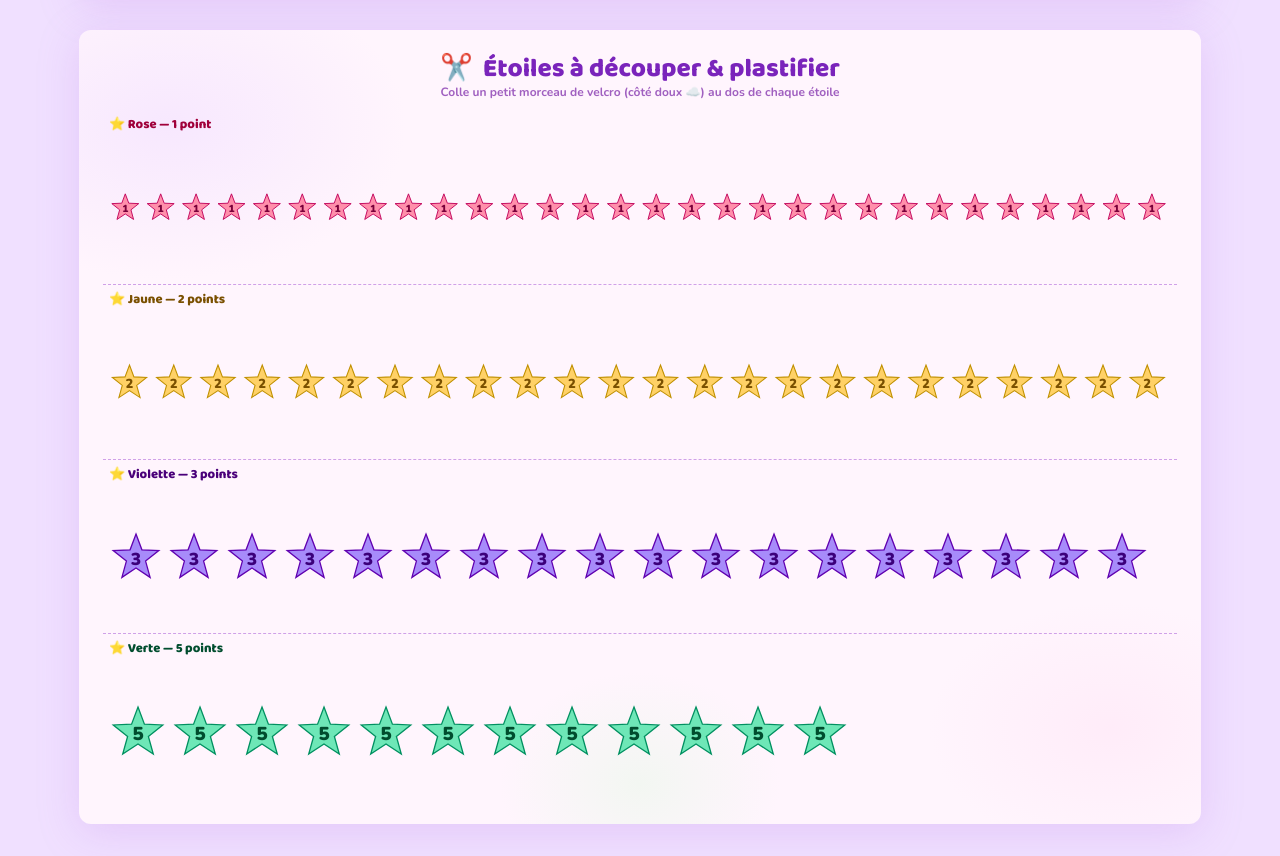
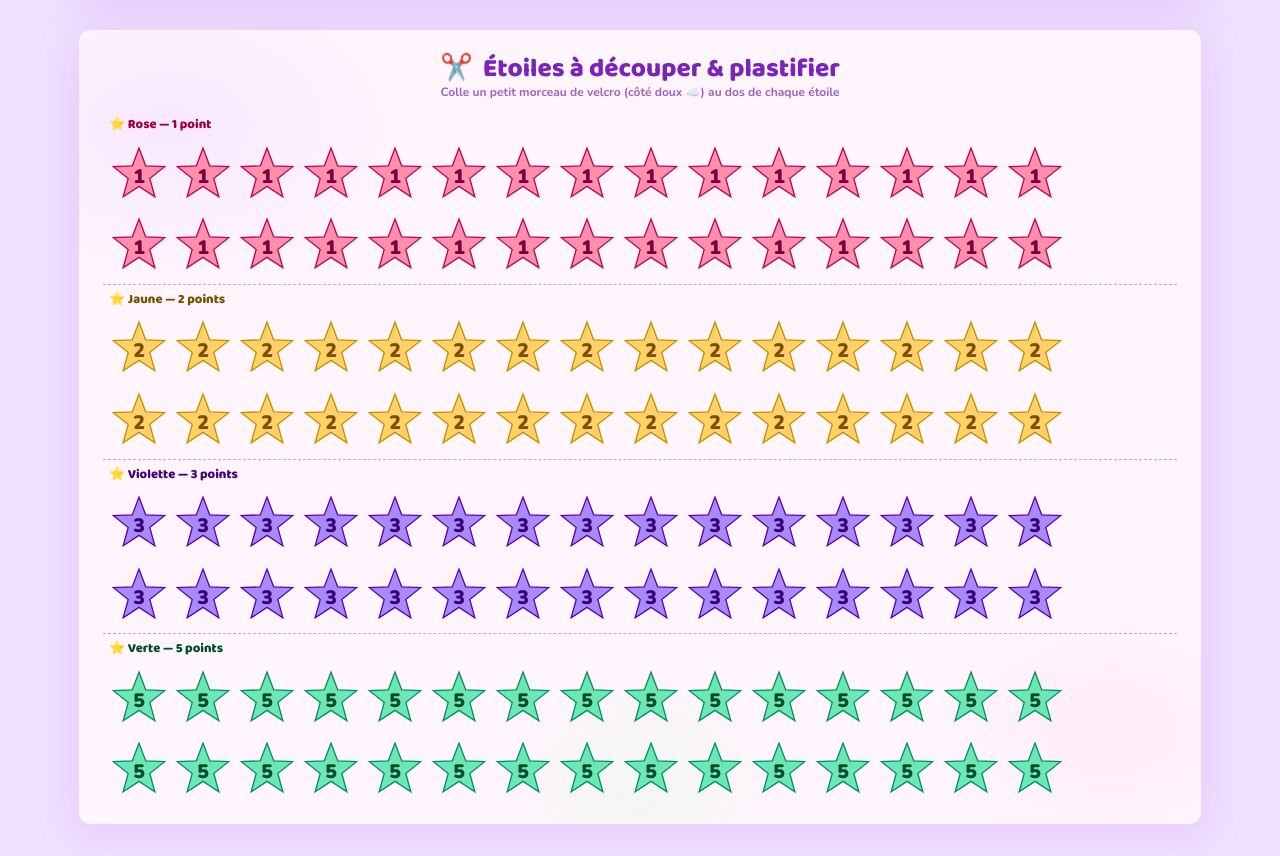
Before and after one commit to mditullio/amelia-star-board, a plain HTML site: page Amelia - Tableau des étoiles.html in a window 1280 px wide. Shown: the part 907-1763 px from the top of the page. Drawn offline with nearby package versions, Linux system fonts and the light colour scheme.

Commit message:
Split star board rows into two lines and adjust star counts
Co-Authored-By: Claude Opus 5.5 <noreply@anthropic.com>

```diff
--- a/Amelia - Tableau des étoiles.html
+++ b/Amelia - Tableau des étoiles.html
@@ -283,7 +283,7 @@
     font-family: 'Baloo 2', sans-serif;
     font-size: 13px;
     font-weight: 800;
-    padding: 4px 0 2px 6px;
+    padding: 4px 6px 6px;
     flex-shrink: 0;
   }
 
@@ -556,36 +556,47 @@
 
   <div class="star-rows">
 
-    <!-- ROW 1 : Pink, 1pt, 32 stars -->
+    <!-- ROW 1 : Pink, 1pt, 30 stars -->
     <div class="star-row-section">
       <div class="star-row-label" style="color:#a0003a;">⭐ Rose — 1 point</div>
       <div class="star-row-stars">
-        <!-- 32 pink stars via SVG inline -->
-        <svg xmlns="http://www.w3.org/2000/svg" id="stars-pink"></svg>
+        <svg xmlns="http://www.w3.org/2000/svg" id="stars-pink-1"></svg>
+      </div>
+      <div class="star-row-stars">
+        <svg xmlns="http://www.w3.org/2000/svg" id="stars-pink-2"></svg>
       </div>
     </div>
 
-    <!-- ROW 2 : Yellow, 2pt, 26 stars -->
+    <!-- ROW 2 : Yellow, 2pt, 30 stars -->
     <div class="star-row-section">
       <div class="star-row-label" style="color:#7a5000;">⭐ Jaune — 2 points</div>
       <div class="star-row-stars">
-        <svg xmlns="http://www.w3.org/2000/svg" id="stars-yellow"></svg>
+        <svg xmlns="http://www.w3.org/2000/svg" id="stars-yellow-1"></svg>
+      </div>
+      <div class="star-row-stars">
+        <svg xmlns="http://www.w3.org/2000/svg" id="stars-yellow-2"></svg>
       </div>
     </div>
 
-    <!-- ROW 3 : Purple, 3pt, 20 stars -->
+    <!-- ROW 3 : Purple, 3pt, 24 stars -->
     <div class="star-row-section">
       <div class="star-row-label" style="color:#4a007a;">⭐ Violette — 3 points</div>
       <div class="star-row-stars">
-        <svg xmlns="http://www.w3.org/2000/svg" id="stars-purple"></svg>
+        <svg xmlns="http://www.w3.org/2000/svg" id="stars-purple-1"></svg>
+      </div>
+      <div class="star-row-stars">
+        <svg xmlns="http://www.w3.org/2000/svg" id="stars-purple-2"></svg>
       </div>
     </div>
 
-    <!-- ROW 4 : Mint, 5pt, 14 stars -->
+    <!-- ROW 4 : Mint, 5pt, 20 stars -->
     <div class="star-row-section" style="border-bottom:none;">
       <div class="star-row-label" style="color:#004d2e;">⭐ Verte — 5 points</div>
       <div class="star-row-stars">
-        <svg xmlns="http://www.w3.org/2000/svg" id="stars-mint"></svg>
+        <svg xmlns="http://www.w3.org/2000/svg" id="stars-mint-1"></svg>
+      </div>
+      <div class="star-row-stars">
+        <svg xmlns="http://www.w3.org/2000/svg" id="stars-mint-2"></svg>
       </div>
     </div>
 
@@ -634,10 +645,14 @@ function buildStarRow(svgId, count, r, fill, stroke, label, textColor) {
   svg.innerHTML = html;
 }
 
-buildStarRow('stars-pink',   30, 20, '#FF8FAB', '#c0005a', '1', '#7A003A');
-buildStarRow('stars-yellow', 24, 22, '#FFD166', '#c09000', '2', '#7A5000');
-buildStarRow('stars-purple', 18, 24, '#A78BFA', '#6000b0', '3', '#3B007A');
-buildStarRow('stars-mint',   12, 26, '#6EE7B7', '#009060', '5', '#004D2E');
+buildStarRow('stars-pink-1',   15, 27, '#FF8FAB', '#c0005a', '1', '#7A003A');
+buildStarRow('stars-pink-2',   15, 27, '#FF8FAB', '#c0005a', '1', '#7A003A');
+buildStarRow('stars-yellow-1', 15, 27, '#FFD166', '#c09000', '2', '#7A5000');
+buildStarRow('stars-yellow-2', 15, 27, '#FFD166', '#c09000', '2', '#7A5000');
+buildStarRow('stars-purple-1', 15, 27, '#A78BFA', '#6000b0', '3', '#3B007A');
+buildStarRow('stars-purple-2', 15, 27, '#A78BFA', '#6000b0', '3', '#3B007A');
+buildStarRow('stars-mint-1',   15, 27, '#6EE7B7', '#009060', '5', '#004D2E');
+buildStarRow('stars-mint-2',   15, 27, '#6EE7B7', '#009060', '5', '#004D2E');
 </script>
 
 </body>
```
